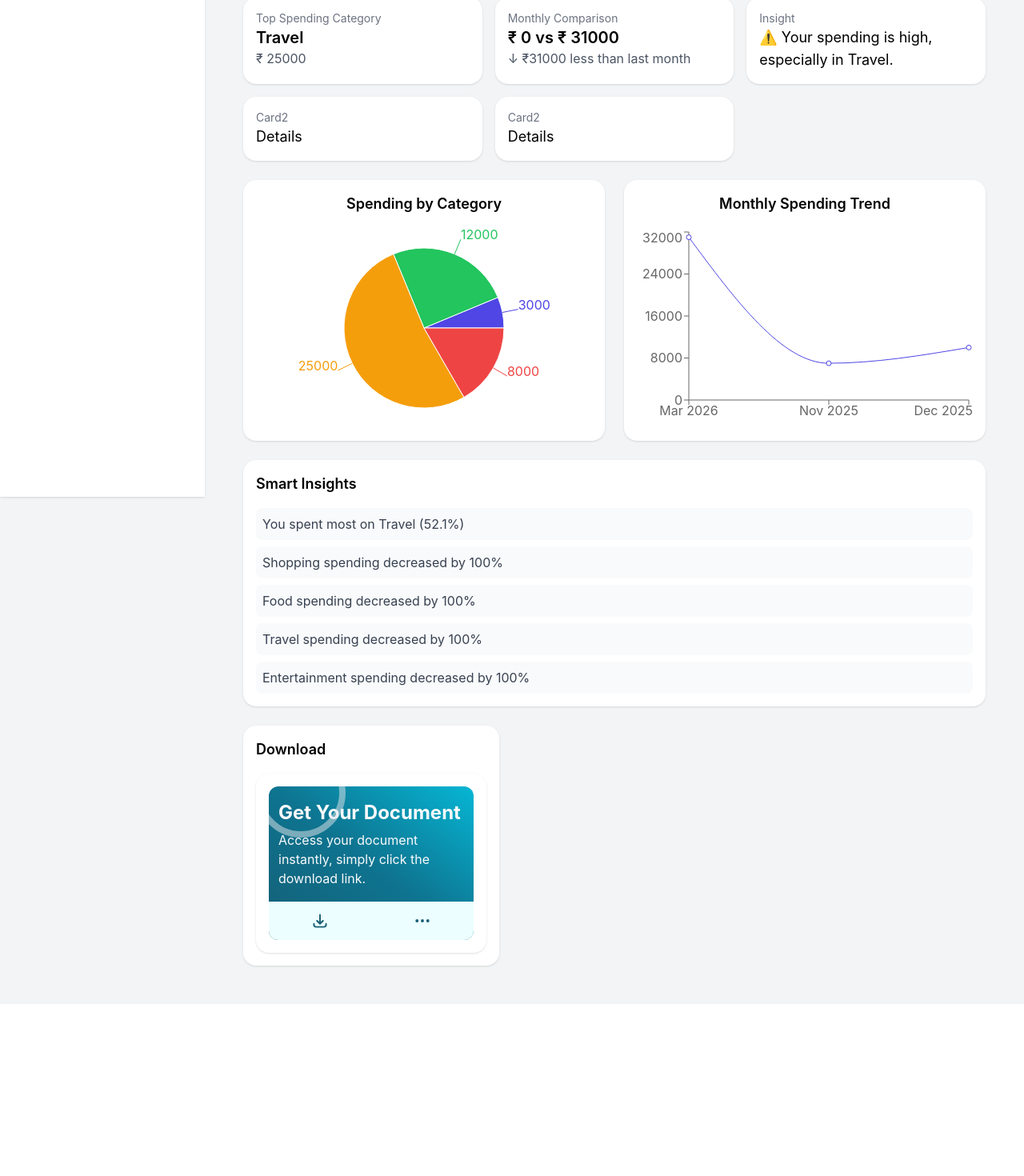
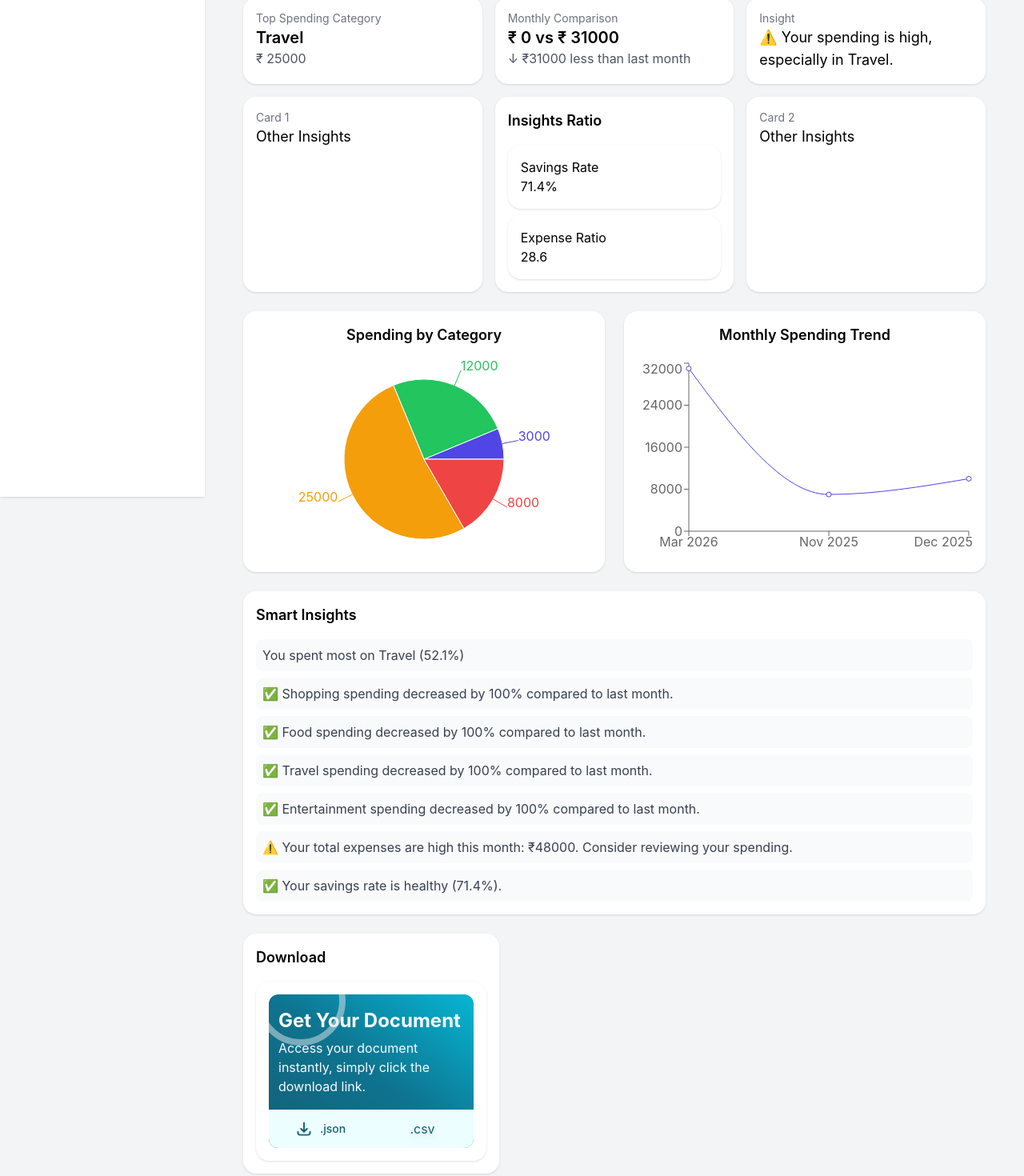
Before and after one commit to sai-unknown/finance-dashboard, a React (Create React App) app: page /insights in a window 1280 px wide. Shown: the part 179-1649 px from the top of the page at 80% size. Before the commit the page ends 1434 px from the top, so only its background shows below. Built offline with nearby package versions, Linux system fonts and the light colour scheme; data requests are answered from the project's data file.

Commit message:
Enhanced the Insight-page

```diff
--- a/src/pages/insights.js
+++ b/src/pages/insights.js
@@ -1,3 +1,4 @@
+import { type } from "@testing-library/user-event/dist/type";
 import { useEffect, useState } from "react";
 import {
   PieChart,
@@ -15,6 +16,7 @@ function Insights() {
   const COLORS = ["#4F46E5", "#22C55E", "#F59E0B", "#EF4444", "#06B6D4"];
   const [transactions, setTransactions] = useState([]);
   const [loading, setLoading] = useState(true);
+  const [format, setFormat] = useState("json")
   const [error, setError] = useState("");
 
   useEffect(() => {
@@ -137,6 +139,18 @@ function Insights() {
     })
   );
 
+  const totalIncome = transactions
+    .filter(t => t.type === "income")
+    .reduce((acc, t) => acc + t.amount, 0);
+
+  const savingsRate = totalIncome
+    ? (((totalIncome - totalExpenses) / totalIncome) * 100).toFixed(1)
+    : 0;
+
+  const expenseRatio = totalIncome
+    ? ((totalExpenses / totalIncome) * 100).toFixed(1)
+    : 0;
+
   const topCategoryInsight = topCategory
     ? `You spent most on ${topCategory[0]} (${(
       (topCategory[1] / totalExpenses) *
@@ -182,21 +196,37 @@ function Insights() {
 
   const aiInsights = [];
 
-  if (topCategoryInsight) aiInsights.push(topCategoryInsight);
+  // Top category insight
+  if (topCategoryInsight) {
+    aiInsights.push(topCategoryInsight);
+  }
 
+  // Month-over-month category growth
   categoryGrowthInsights.forEach(c => {
     if (c.change > 0) {
-      aiInsights.push(
-        `${c.category} spending increased by ${c.change}%`
-      );
+      aiInsights.push(`⚠️ ${c.category} spending increased by ${c.change}% compared to last month.`);
     } else if (c.change < 0) {
-      aiInsights.push(
-        `${c.category} spending decreased by ${Math.abs(
-          c.change
-        )}%`
-      );
+      aiInsights.push(`✅ ${c.category} spending decreased by ${Math.abs(c.change)}% compared to last month.`);
+    } else {
+      aiInsights.push(`ℹ️ ${c.category} spending remained stable.`);
     }
   });
+
+  // Overall spending alert
+  if (totalExpenses > 30000) {
+    aiInsights.push(`⚠️ Your total expenses are high this month: ₹${totalExpenses}. Consider reviewing your spending.`);
+  } else if (totalExpenses > 15000) {
+    aiInsights.push(`🙂 Your spending is moderate: ₹${totalExpenses}. Keep monitoring your expenses.`);
+  } else {
+    aiInsights.push(`😄 Great! Your spending is low this month: ₹${totalExpenses}.`);
+  }
+
+  // Savings rate insight
+  if (savingsRate < 10) {
+    aiInsights.push(`⚠️ Your savings rate is low (${savingsRate}%). Try to save more for future goals.`);
+  } else {
+    aiInsights.push(`✅ Your savings rate is healthy (${savingsRate}%).`);
+  }
 
   const lineData = Object.entries(monthlyData).map(
     ([month, amount]) => ({
@@ -205,6 +235,46 @@ function Insights() {
     })
   );
 
+  // DOWNLOAD FUNCTION
+
+  const convertData = () => {
+    if (format === "json") {
+      return {
+        content: JSON.stringify(transactions, null, 2),
+        type: "application/json",
+        extension: "json",
+      };
+    }
+
+    if (format === "csv") {
+      const headers = Object.keys(transactions[0]).join(",");
+      const rows = transactions.map(t =>
+        Object.values(t).join(",")
+      );
+
+      return {
+        content: [headers, ...rows].join("\n"),
+        type: "text/csv",
+        extension: "csv",
+      };
+    }
+  };
+
+  const handleDownload = () => {
+    if (!transactions.length) return;
+
+    const { content, type, extension } = convertData();
+
+    const blob = new Blob([content], { type });
+    const url = URL.createObjectURL(blob);
+
+    const a = document.createElement("a");
+    a.href = url;
+    a.download = `transactions.${extension}`;
+    a.click();
+
+    URL.revokeObjectURL(url);
+  };
 
 
   return (
@@ -241,16 +311,12 @@ function Insights() {
         </div>
 
         <div className="bg-white shadow rounded-2xl p-4 transition transform hover:scale-105 hover:shadow-lg">
-          <p className="text-sm text-gray-500">Card2</p>
-          <h2 className="text-lg">Details</h2>
+          <p className="text-sm text-gray-500">Card 1</p>
+          <h2 className="text-lg">Other Insights</h2>
         </div>
 
-        <div className="bg-white shadow rounded-2xl p-4 transition transform hover:scale-105 hover:shadow-lg">
-          <p className="text-sm text-gray-500">Card2</p>
-          <h2 className="text-lg">Details</h2>
-        </div>
 
-        {/* <div className="bg-white shadow rounded-2xl p-4 space-y-2">
+        <div className="bg-white shadow rounded-2xl p-4 space-y-2">
           <h2 className="text-lg font-semibold mb-4">
             Insights Ratio
           </h2>
@@ -263,7 +329,12 @@ function Insights() {
             <p>Expense Ratio</p>
             <h2>{expenseRatio}</h2>
           </div>
-        </div> */}
+        </div>
+
+        <div className="bg-white shadow rounded-2xl p-4 transition transform hover:scale-105 hover:shadow-lg">
+          <p className="text-sm text-gray-500">Card 2</p>
+          <h2 className="text-lg">Other Insights</h2>
+        </div>
       </div>
 
       <div className="grid grid-cols-1 lg:grid-cols-2 gap-6">
@@ -351,17 +422,34 @@ function Insights() {
                 <p className="subtitle">Access your document instantly, simply click the download link.</p>
               </div>
               <div className="w-full flex flex-row justify-between z-10">
-                <a className="hover:opacity-90 py-3 bg-cyan-50 w-full flex justify-center" href="#">
-                  <svg y="0" xmlns="http://www.w3.org/2000/svg" x="0" width="100" viewBox="0 0 100 100" preserveAspectRatio="xMidYMid meet" height="100" class="w-6 h-6  stroke-cyan-800">
-                    <path stroke-width="8" stroke-linejoin="round" stroke-linecap="round" fill="none" d="M18.3,65.8v4A11.9,11.9,0,0,0,30.2,81.7H69.8A11.9,11.9,0,0,0,81.7,69.8v-4M65.8,50,50,65.8m0,0L34.2,50M50,65.8V18.3" class="">
-                    </path>
+                <a
+                  onClick={handleDownload}
+                  className="cursor-pointer hover:opacity-90 py-3 bg-cyan-50 w-full flex items-center justify-center gap-2"
+                >
+                  <svg
+                    xmlns="http://www.w3.org/2000/svg"
+                    viewBox="0 0 100 100"
+                    className="w-6 h-6 stroke-cyan-800"
+                  >
+                    <path
+                      strokeWidth="8"
+                      strokeLinejoin="round"
+                      strokeLinecap="round"
+                      fill="none"
+                      d="M18.3,65.8v4A11.9,11.9,0,0,0,30.2,81.7H69.8A11.9,11.9,0,0,0,81.7,69.8v-4M65.8,50,50,65.8m0,0L34.2,50M50,65.8V18.3"
+                    />
                   </svg>
+
+                  <span className="text-sm font-medium text-cyan-800">.{format}
+                  </span>
                 </a>
-                <a className="hover:opacity-90 py-3 bg-cyan-50 w-full flex justify-center" href="#">
-                  <svg y="0" xmlns="http://www.w3.org/2000/svg" x="0" width="100" viewBox="0 0 100 100" preserveAspectRatio="xMidYMid meet" height="100" class="w-6 h-6  stroke-cyan-800">
-                    <path stroke-width="8" stroke-linejoin="round" stroke-linecap="round" fill="none" d="M21.9,50h0M50,50h0m28.1,0h0M25.9,50a4,4,0,1,1-4-4A4,4,0,0,1,25.9,50ZM54,50a4,4,0,1,1-4-4A4,4,0,0,1,54,50Zm28.1,0a4,4,0,1,1-4-4A4,4,0,0,1,82.1,50Z">
-                    </path>
-                  </svg>
+                <a className="cursor-pointer hover:opacity-90 py-3 bg-cyan-50 w-full flex justify-center gap-2"
+                  onClick={() =>
+                    setFormat(prev => (prev === "json" ? "csv" : "json"))
+                  }>
+                  <div class="rounded-full w-6 h-6  stroke-cyan-800 bg-clip-padding backdrop-filter border-max border-gray-100 text-gray-100 drop-shadow-lg flex items-center justify-center">
+                    <p className="text-cyan-800">.{format === "json" ? "csv" : "json"}</p>
+                  </div>
                 </a>
               </div>
             </div>
```
